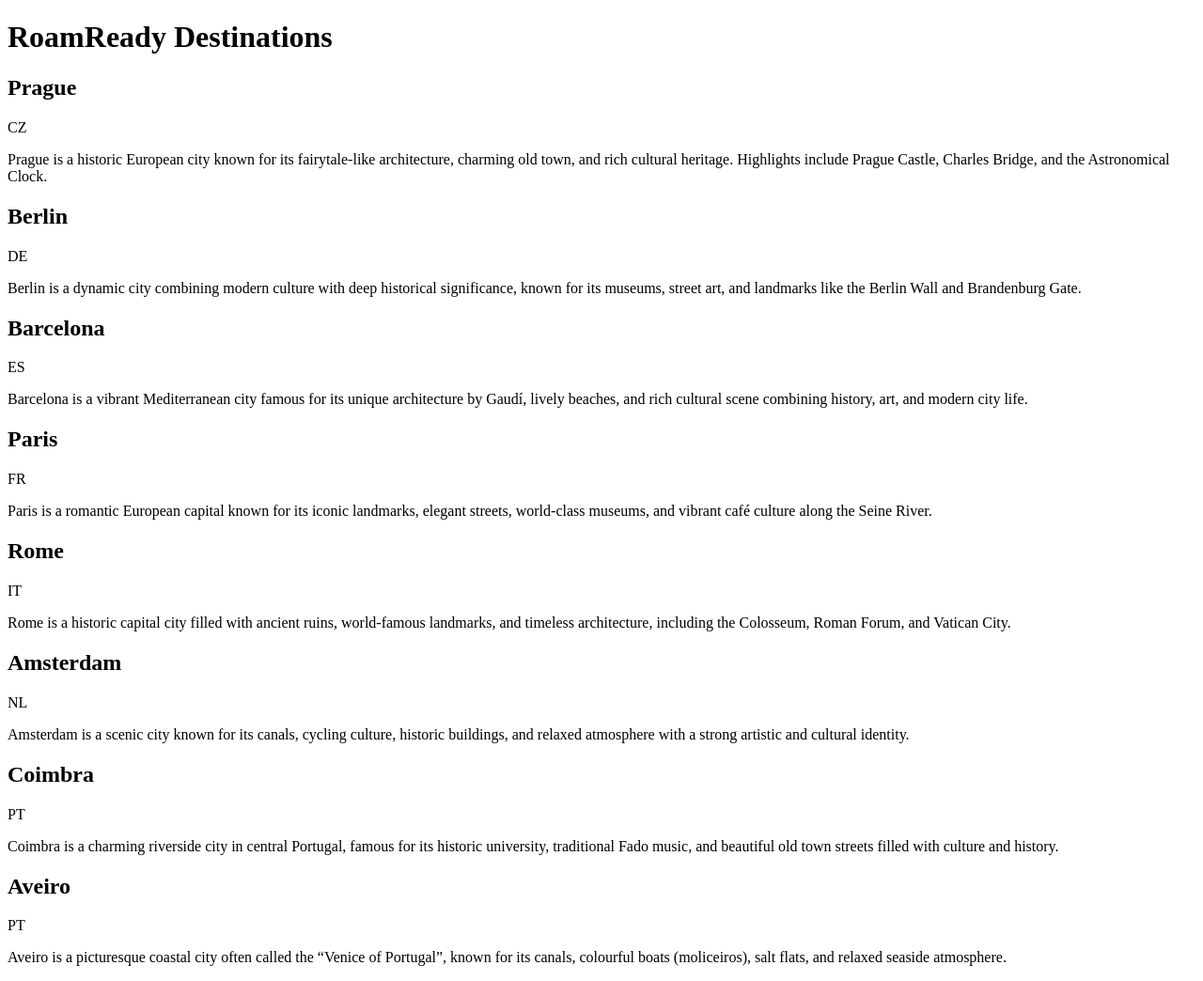
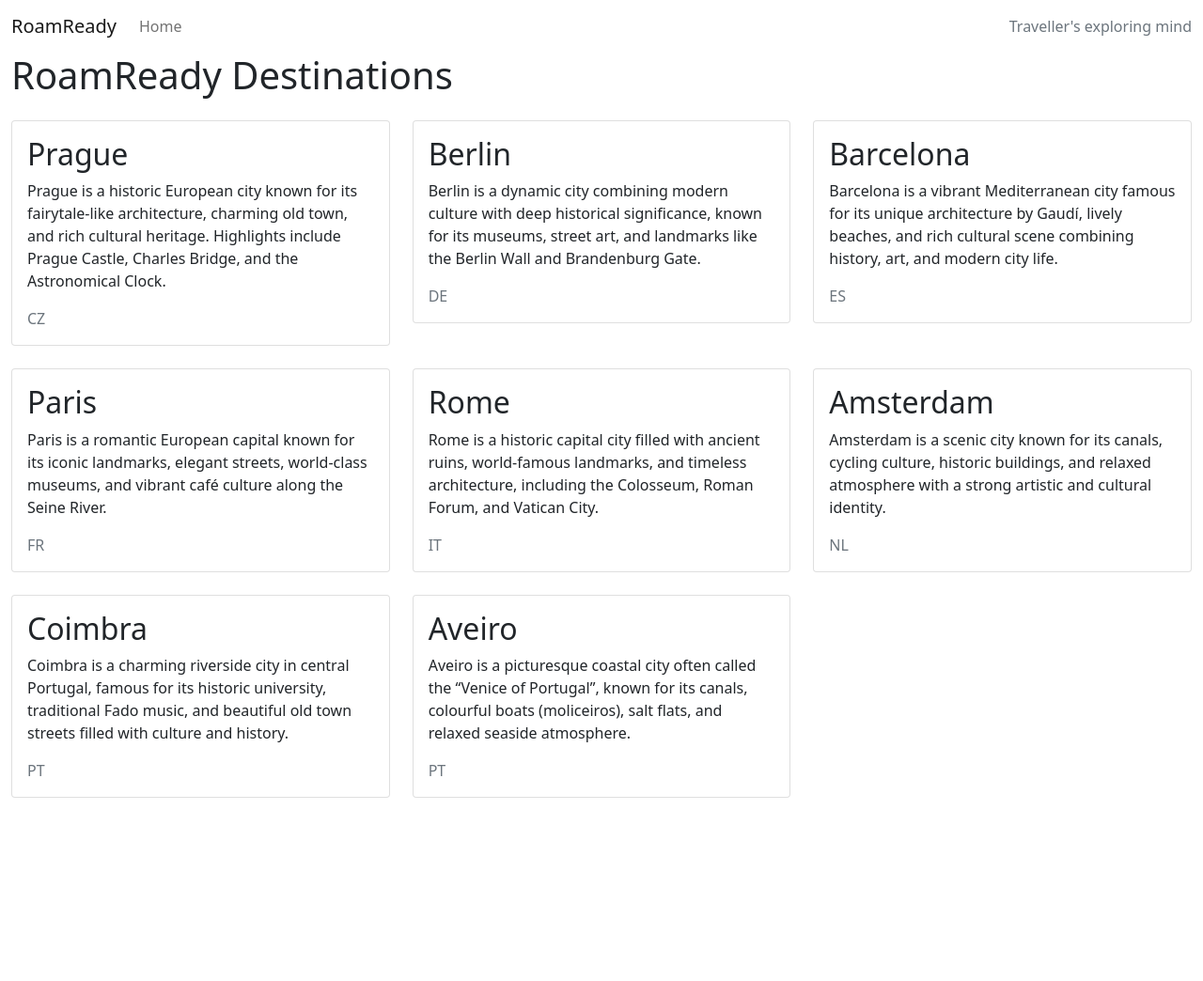
Before and after one commit to Rubina1978/roam-ready, a Django app: template destinations/templates/destinations/home.html in a window 1280 px wide. Shown: the whole page at 94% size. After the commit the page ends 849 px from the top, so only its background shows below. Run offline with Django 4.2, Linux system fonts and the light colour scheme; the template is opened without the code that fills it: values that come from a table or form of the project are taken from there, others are empty; data comes from the database, SQL or seed files in the repository; both versions use the stored data as it was after the commit.

Commit message:
Add base.html, templates and destinations

```diff
--- a/destinations/templates/destinations/home.html
+++ b/destinations/templates/destinations/home.html
@@ -1,16 +1,47 @@
-<!DOCTYPE html>
-<html lang="en">
-<head>
-  <meta charset="UTF-8">
-  <meta name="viewport" content="width=device-width, initial-scale=1.0">
-  <title>RoamReady</title>
-</head>
-<body>
-    <h1>RoamReady Destinations</h1>
-    {% for destination in destinations %}
-    <h2>{{destination.name}}</h2>
-    <p>{{destination.country}}</p>
-    <p> {{destination.description}}</p>
-    {% endfor %}
-</body>
-</html>
+{% extends "base.html" %}
+
+{% block content %}
+
+
+<div class="container-fluid">
+  <h1>RoamReady Destinations</h1>
+    <div class="row">
+
+        <div class="col-12 mt-3 left">
+            <div class="row">
+
+                {% for destination in destinations %}
+                <div class="col-md-4">
+                    <div class="card mb-4">
+                        <div class="card-body">
+
+                            <h2 class="card-title">
+                                {{ destination.name }}
+                            </h2>
+
+                            <p class="card-text">
+                                {{ destination.description }}
+                            </p>
+
+                            <p class="card-text text-muted">
+                                {{ destination.country }}
+                            </p>
+
+                        </div>
+                    </div>
+                </div>
+
+                {% if forloop.counter|divisibleby:3 %}
+            </div>
+            <div class="row">
+                {% endif %}
+
+                {% endfor %}
+
+
+            </div>
+        </div>
+    </div>
+
+</div>
+{% endblock %}
--- a/destinations/views.py
+++ b/destinations/views.py
@@ -10,3 +10,4 @@ class DestinationsList(generic.ListView):
     queryset = Destination.objects.all()
     template_name = "destinations/home.html"
     context_object_name = "destinations"
+    paginate_by = 6
--- a/roamready/settings.py
+++ b/roamready/settings.py
@@ -15,6 +15,7 @@ from pathlib import Path
 
 # Build paths inside the project like this: BASE_DIR / 'subdir'.
 BASE_DIR = Path(__file__).resolve().parent.parent
+TEMPLATES_DIR = os.path.join(BASE_DIR, 'templates')
 
 
 # Quick-start development settings - unsuitable for production
@@ -23,7 +24,7 @@ BASE_DIR = Path(__file__).resolve().parent.parent
 
 # SECURITY WARNING: don't run with debug turned on in production!
 SECRET_KEY = os.environ.get('SECRET_KEY', 'django-insecure-dev-only-change-me')
-DEBUG = False
+DEBUG = True
 
 ALLOWED_HOSTS = ['.herokuapp.com', '127.0.0.1']
 
@@ -38,6 +39,7 @@ INSTALLED_APPS = [
     'django.contrib.messages',
     'django.contrib.staticfiles',
     'destinations',
+
 ]
 
 MIDDLEWARE = [
@@ -55,7 +57,7 @@ ROOT_URLCONF = 'roamready.urls'
 TEMPLATES = [
     {
         'BACKEND': 'django.template.backends.django.DjangoTemplates',
-        'DIRS': [],
+        'DIRS': [TEMPLATES_DIR],
         'APP_DIRS': True,
         'OPTIONS': {
             'context_processors': [
--- /dev/null
+++ b/templates/base.html
@@ -0,0 +1,72 @@
+{% url 'home' as home_url %}
+
+<!DOCTYPE html>
+<html class="h-100" lang="en">
+
+<head>
+    <title>RoamReady</title>
+    <meta name="viewport" content="width=device-width, initial-scale=1" />
+
+    <!-- Google Fonts CSS -->
+    <link rel="preconnect" href="https://fonts.gstatic.com">
+    <link href="https://fonts.googleapis.com/css2?family=Roboto:wght@300&display=swap" rel="stylesheet">
+    <link href="https://fonts.googleapis.com/css2?family=Lato:wght@300;700&display=swap" rel="stylesheet">
+
+    <!-- Font Awesome CSS -->
+    <link rel="stylesheet" href="https://cdnjs.cloudflare.com/ajax/libs/font-awesome/5.15.3/css/all.min.css">
+
+    <!-- Bootstrap CSS -->
+    <link href="https://cdn.jsdelivr.net/npm/bootstrap@5.0.1/dist/css/bootstrap.min.css" rel="stylesheet"
+        integrity="sha384-+0n0xVW2eSR5OomGNYDnhzAbDsOXxcvSN1TPprVMTNDbiYZCxYbOOl7+AMvyTG2x" crossorigin="anonymous">
+
+</head>
+
+<body class="d-flex flex-column h-100 main-bg">
+
+    <!-- Navigation -->
+    <nav class="navbar navbar-expand-lg navbar-light bg-white">
+        <div class="container-fluid">
+            <a class="navbar-brand" href="{% url 'home' %}"><span class="brand">R<span class="red-R"><span>oam</span>R</span>eady</a>
+            <button class="navbar-toggler" type="button" data-bs-toggle="collapse" data-bs-target="#navbarText"
+                aria-controls="navbarText" aria-expanded="false" aria-label="Toggle navigation">
+                <span class="navbar-toggler-icon"></span>
+            </button>
+            <div class="collapse navbar-collapse" id="navbarText">
+                <ul class="navbar-nav me-auto mb-2 mb-lg-0">
+                    <li class="nav-item">
+                        <a class="nav-link {% if request.path == home_url %}active{% endif %}" aria-current="page"
+                            href="#">Home</a>
+                    </li>
+
+                </ul>
+                <span class="navbar-text text-muted">
+                    Traveller's exploring mind
+                </span>
+            </div>
+        </div>
+    </nav>
+
+    <main class="flex-shrink-0 main-bg">
+
+        {% block content %}
+        <!-- Content Goes here -->
+        {% endblock content %}
+
+    </main>
+
+    <!-- Footer -->
+    <footer class="footer mt-auto py-3 dark-bg">
+        <p class="m-0 text-center text-white">Made by Code Instituters</p>
+        <p class="m-0 text-center text-white">Follow us: <i class="fab fa-facebook-square ms-3"></i>
+            <i class="fab fa-twitter-square ms-3"></i>
+            <i class="fab fa-instagram-square ms-3"></i>
+            <i class="fab fa-youtube-square ms-3"></i>
+        </p>
+    </footer>
+
+    <script src="https://cdn.jsdelivr.net/npm/bootstrap@5.0.1/dist/js/bootstrap.bundle.min.js"
+        integrity="sha384-gtEjrD/SeCtmISkJkNUaaKMoLD0//ElJ19smozuHV6z3Iehds+3Ulb9Bn9Plx0x4" crossorigin="anonymous">
+        </script>
+</body>
+
+</html>
```
Also changed, not shown: db.sqlite3.
